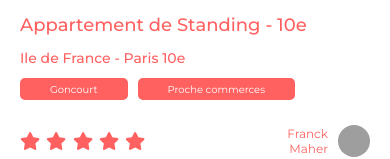
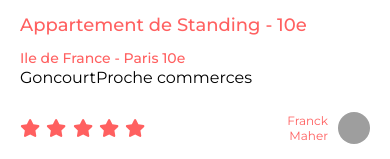
Before and after one commit to BruandT/P_Kasa, a React (Create React App) app: page /logement/0979876d in a window 390 px wide. Shown: the part 358-517 px from the top of the page. Built offline with nearby package versions, Linux system fonts and the light colour scheme; grey boxes are pictures that could not be loaded.

Commit message:
Suppression du style de la classe tags + modification du breakpoint

```diff
--- a/src/pages/Logement/Logement.css
+++ b/src/pages/Logement/Logement.css
@@ -8,8 +8,6 @@
     width: 100%;
 }
 #h1-logement,#h2-logement{
-    font-family: 'Montserrat';
-    font-style: normal;
     font-weight: 500;
     line-height: 142.6%;
     color: #FF6060;
@@ -26,21 +24,10 @@
     flex-wrap: wrap;
     width: 100%;
 }
-.tags {
-    display: flex;
-    align-items: center;
-    padding: 2px 20px;
-    margin: 20px 10px 0 0;
-    height: 25px;
-    font-size: 14px;
-    background: #FF6060;
-    color: white;
-    border-radius: 10px;
-}
 #left-side-logement {
     display: flex;
     flex-direction: column;
-    align-items: end;
+    align-items: flex-end;
     justify-content: space-between;
     gap: 10px;
     width: 60%;
@@ -64,7 +51,6 @@
     height: 64px;
     border-radius: 50%;
 }
-
 #collapse-logement {
     display: flex;
     flex-direction: row;
@@ -84,7 +70,7 @@
     padding-bottom: 30px;
     border-radius:  0  0 10px 10px;
 }
-@media screen and (max-width: 880px) {
+@media screen and (max-width: 894px) {
     #top-description {
         flex-direction: column;
         margin-top: 15px;
@@ -95,13 +81,6 @@
     #h2-logement{
         font-size: 14px;
         margin-top: 10px;
-    }
-    .tags {
-        padding: 2px 30px;
-        margin: 10px 10px 0 0;
-        height: 18px;
-        font-size: 10px;
-        border-radius: 5px;
     }
     #left-side-logement {
         display: flex;
```
